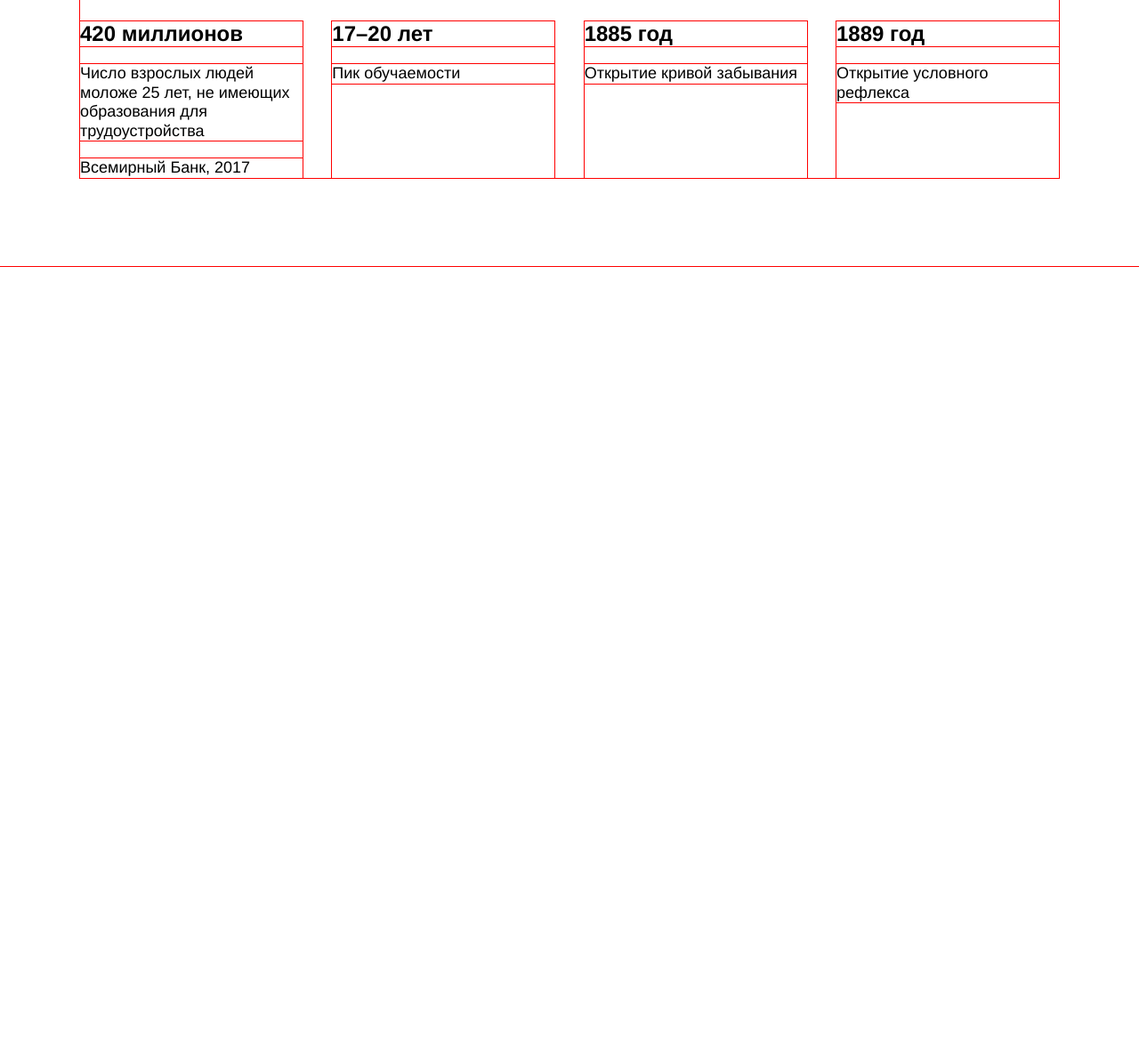
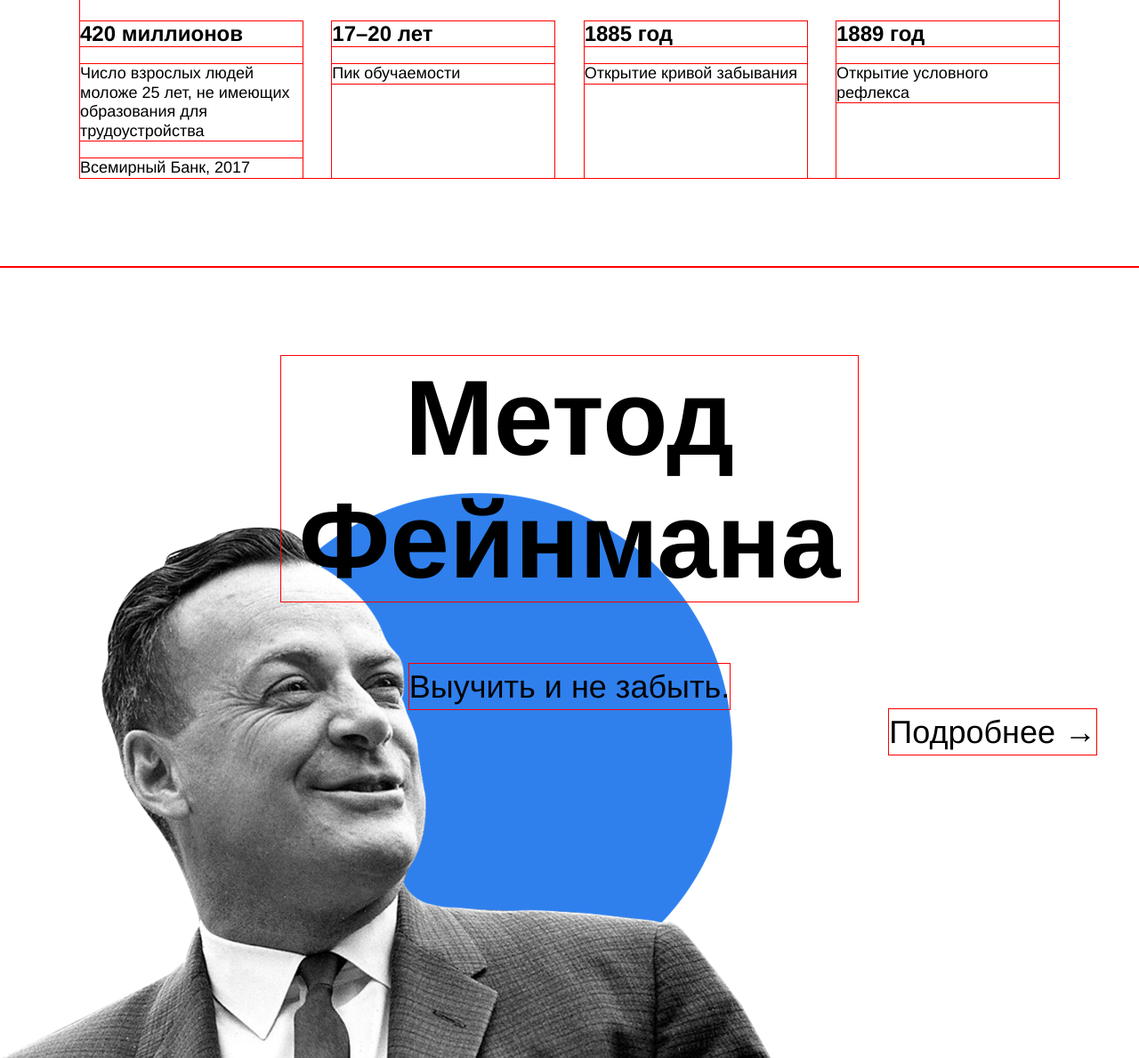
Before and after one commit to MorozovaWorld/how-to-learn, a plain HTML site: page index.html in a window 1280 px wide. Shown: the part 1707-2896 px from the top of the page at 89% size. Before the commit the page ends 2007 px from the top, so only its background shows below. Drawn offline with Linux system fonts and the light colour scheme.

Commit message:
секция feynman готова

```diff
--- a/index.html
+++ b/index.html
@@ -32,7 +32,6 @@
             </div>
         </div>
       </section>
-
       <section class="digits">
         <h2 class="section-title centered-block">Цифры и факты</h2>
         <h3 class="section-subtitle project-font-size centered-block">Про учёбу и мозг</h3>
@@ -75,6 +74,9 @@
       </section>
 
       <section class="feinman">
+        <h2 class="feinman__title">Метод Фейнмана</h2>
+        <p class="feinman__subtitle">Выучить и не забыть.</p>
+        <a href="#" class="feinman__link">Подробнее →</a>
       </section>
 
       <section class="kaufman">
--- a/styles/style.css
+++ b/styles/style.css
@@ -191,6 +191,46 @@ top: 30px;
   margin-bottom: 0;
 }
 
+.feinman {
+  height: 790px;
+  background-image: url(../images/feynman.png);
+  background-position: left bottom;
+  background-size: 867px 637px;
+  display: flex;
+  flex-direction: column;
+  background-repeat: no-repeat;
+  padding-top: 100px;
+  justify-content: top;
+  align-items: center;
+}
+
+.feinman__title {
+  line-height: 1.15;
+  font-size: 120px;
+  font-weight: bold;
+  width: 648px;
+  margin-top: 0;
+  margin-bottom: 70px;
+  text-align: center;
+}
+
+.feinman__subtitle {
+  line-height: 51px;
+  font-size: 36px;
+  font-weight: normal;
+  margin: 0;
+}
+
+.feinman__link {
+  line-height: 51px;
+  font-size: 36px;
+  font-weight: normal;
+  text-decoration: none;
+  text-align: right;
+  color: #000;
+  margin-right: 48px;
+  align-self: flex-end;
+}
 /* и элемента с модификатором вида ключ-значение */
 .table__cell_theme_dark {
   width: 200px;
```
